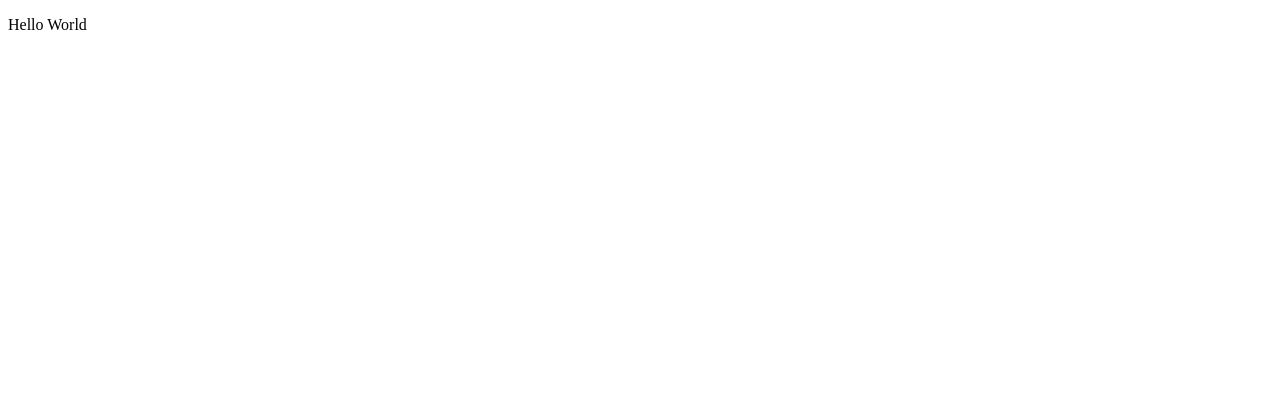
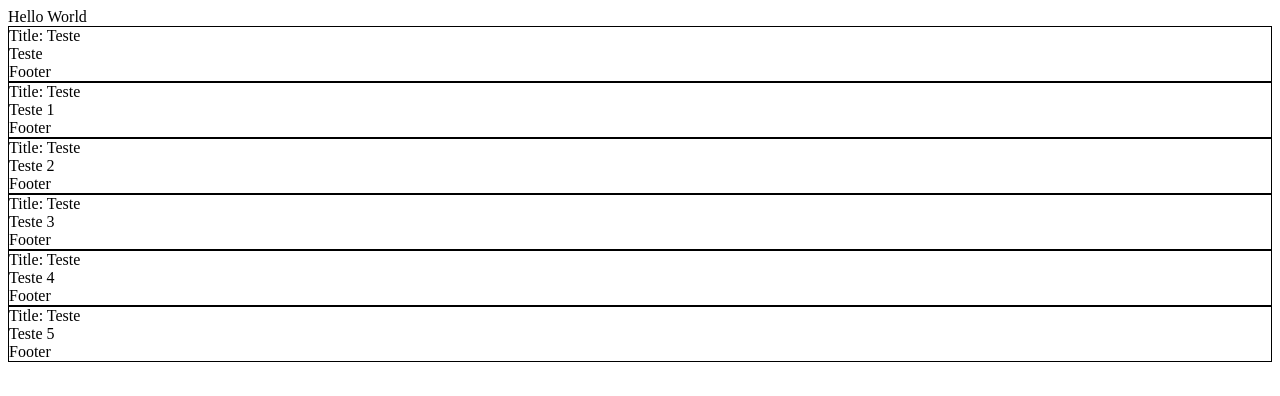
Before and after one commit to gustavocamalionti/react-course, a React (Vite) app: page / in a window 1280 px wide. Shown: the top 396 px of the page. Built offline with nearby package versions, Linux system fonts and the light colour scheme.

Commit message:
feat: example basic using props

```diff
--- a/src/App.tsx
+++ b/src/App.tsx
@@ -1,7 +1,35 @@
+import type React from "react";
+
+interface ICardProps {
+  title: string;
+  children: React.ReactNode;
+}
+const Card = (props: ICardProps) => {
+  return (
+    <div
+      style={{
+        border: "1px solid black",
+      }}
+    >
+      <span>Title: {props.title}</span>
+
+      <div>{props.children}</div>
+
+      <div>Footer</div>
+    </div>
+  );
+};
+
 export function App() {
   return (
-    <>
-      <p>Hello World</p>
-    </>
+    <div>
+      Hello World
+      <Card title="Teste">Teste</Card>
+      <Card title="Teste">Teste 1</Card>
+      <Card title="Teste">Teste 2</Card>
+      <Card title="Teste">Teste 3</Card>
+      <Card title="Teste">Teste 4</Card>
+      <Card title="Teste">Teste 5</Card>
+    </div>
   );
 }
```
